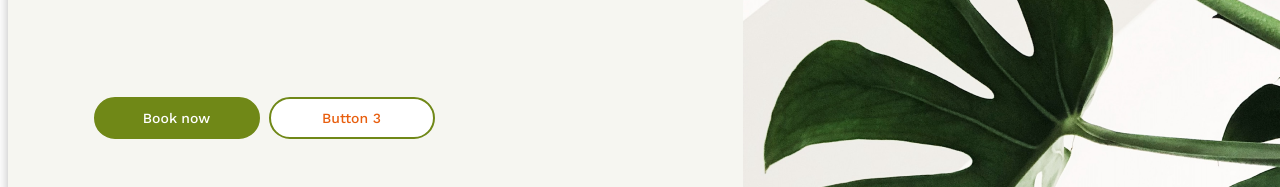
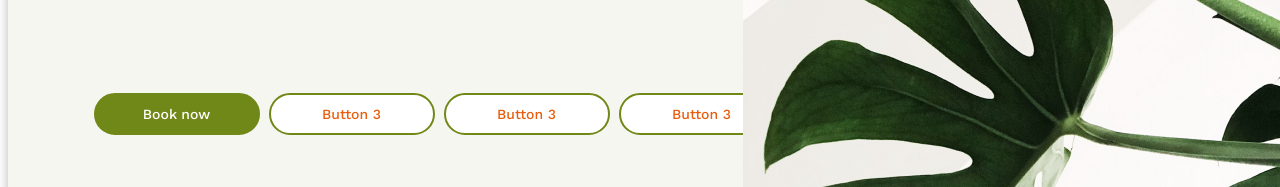
Before and after one commit to DCH-dev-creater/Spa, a plain HTML site: page index.html in a window 1280 px wide. Shown: the part 613-800 px from the top of the page. Drawn offline with nearby package versions, Linux system fonts and the light colour scheme.

Commit message:
Add 2 btn

```diff
--- a/index.html
+++ b/index.html
@@ -21,6 +21,8 @@
                 <div>
                     <button class="btn1">Book now</button>
                     <button class="btn3">Button 3</button>
+                    <button class="btn3">Button 3</button>
+                    <button class="btn3">Button 3</button>
                 </div>
             </div>
         </div>
```
